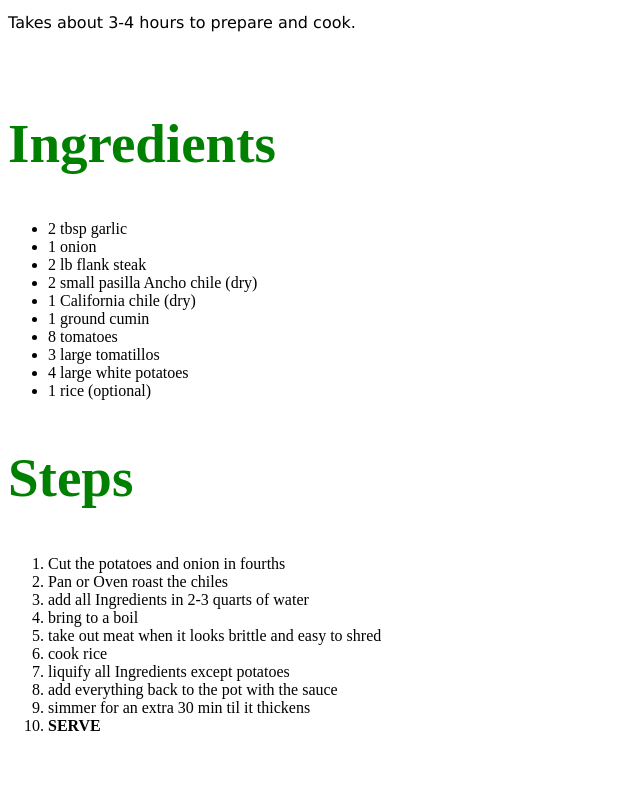
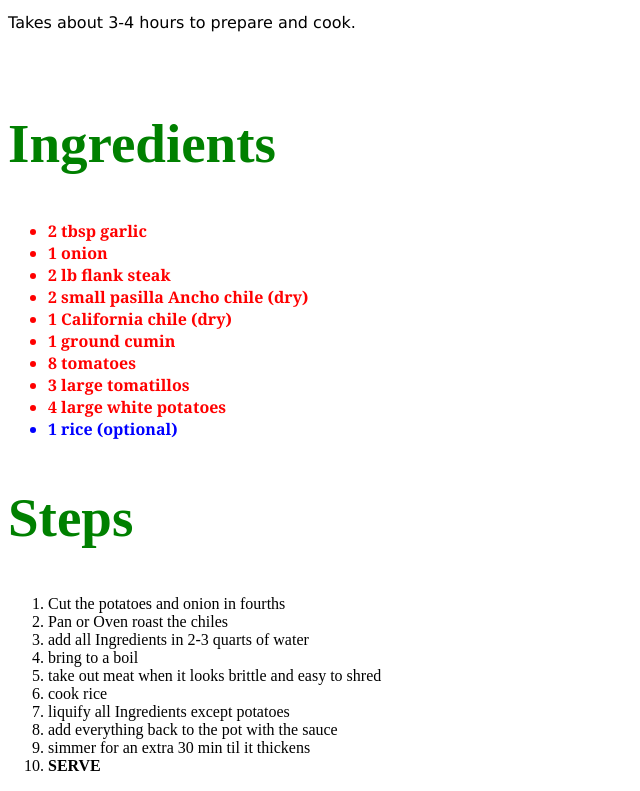
Before and after one commit to D-Arauz/Odin-recipes, a plain HTML site: page recipes/hilachas.html in a window 1280 px wide. Shown: the part 777-1568 px from the top of the page, without its empty margins (0-640 px from the left). Before the commit the page ends 1528 px from the top, so only its background shows below. Drawn offline with Linux system fonts and the light colour scheme.

Commit message:
chore:font changes

```diff
--- a/recipes/hilachas.html
+++ b/recipes/hilachas.html
@@ -18,7 +18,7 @@
             prepare and cook.</p>
         <br />
         <h2 class="header">Ingredients</h2>
-        <ul>
+        <ul class="parent">
             <li>2 tbsp garlic</li>
             <li>1 onion</li>
             <li>2 lb flank steak</li>
@@ -28,7 +28,7 @@
             <li>8 tomatoes</li>
             <li>3 large tomatillos</li>
             <li>4 large white potatoes</li>
-            <li>1 rice (optional)</li>
+            <li class="except">1 rice (optional)</li>
         </ul>
 
         <h2 class="header">Steps</h2>
--- a/styles/main.css
+++ b/styles/main.css
@@ -18,3 +18,13 @@
 p {
     font-family: 'Lucida Sans', 'Lucida Sans Regular', 'Lucida Grande', 'Lucida Sans Unicode', Geneva, Verdana, sans-serif;
 }
+
+.parent {
+    font-family: Cambria, Cochin, Georgia, Times, 'Times New Roman', serif;
+    color: red;
+    font-weight: bold;
+}
+
+.except {
+    color: blue;
+}
```
Also changed, not shown: recipes/fruit-smoothie.html (+2 -1 lines), recipes/garlic-fried-rice.html (+1 -1 lines).
